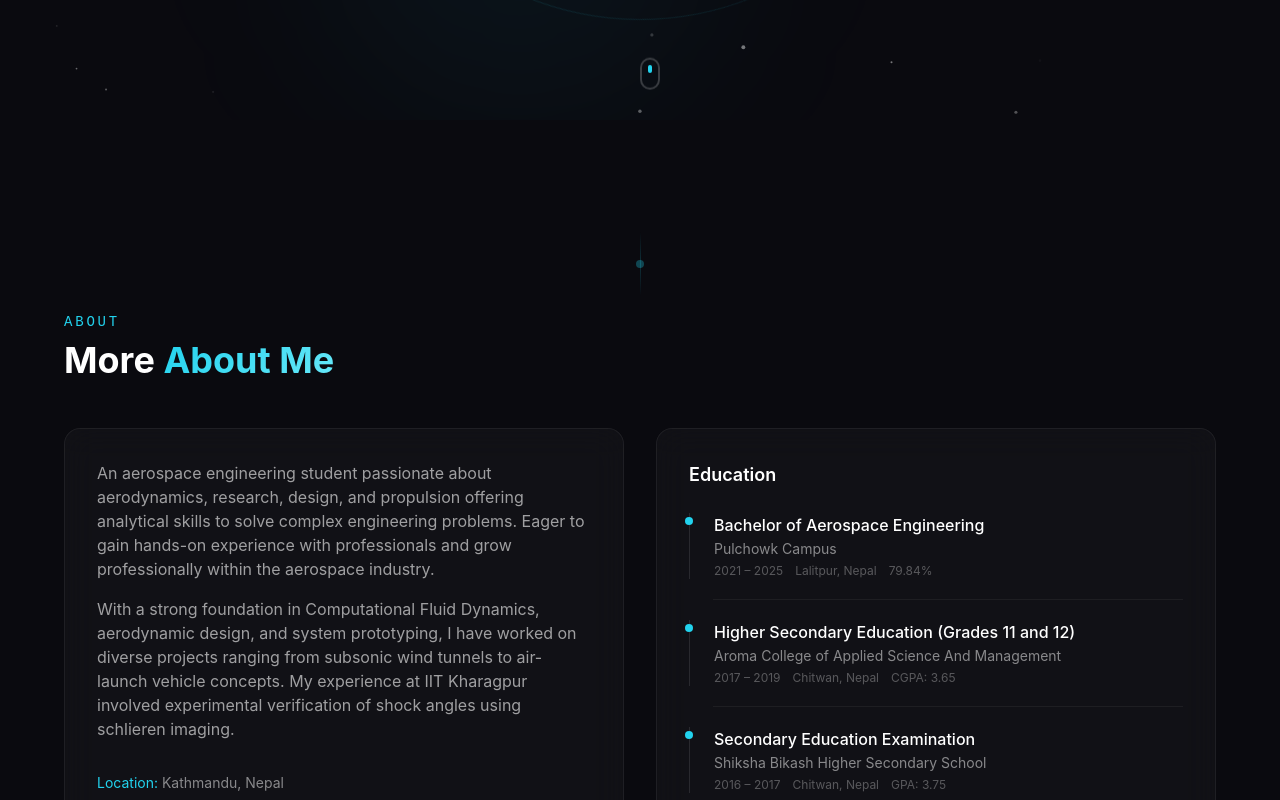
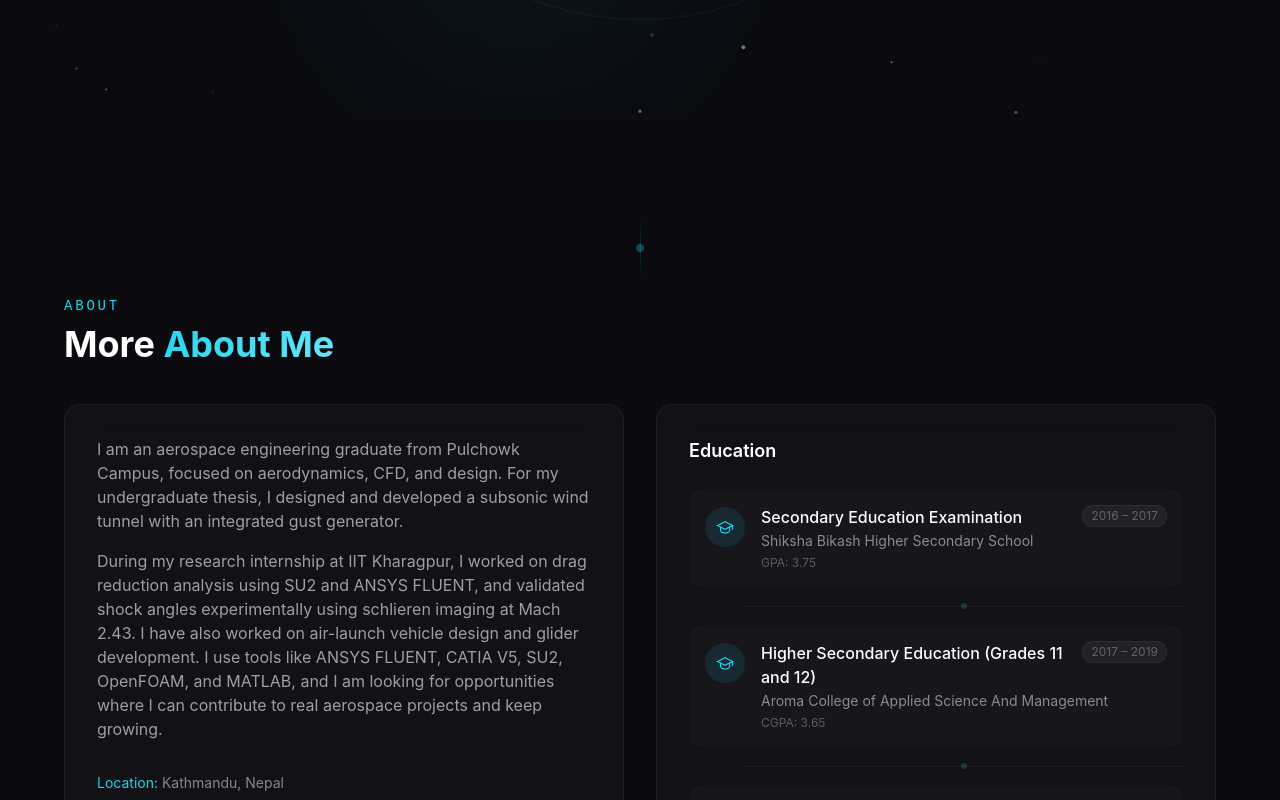
Before and after one commit to Luminex-np/aayushkhanal.github.io, a Next.js app: page / in a window 1280 px wide. Shown: the part 680-1480 px from the top of the page. Built offline with nearby package versions, Linux system fonts and the light colour scheme.

Commit message:
Education ladder layout, bio rewrite, image carousel in modal, miscellaneous moved, scroll indicator removed, spacing tightened

```diff
--- a/components/About.tsx
+++ b/components/About.tsx
@@ -6,17 +6,17 @@ export default function About() {
   const { about, skills } = portfolioData
 
   return (
-    <section id="about" className="relative py-24 px-4 sm:px-6">
+    <section id="about" className="relative py-20 px-4 sm:px-6">
       <SectionDivider />
       <div className="max-w-6xl mx-auto">
         <ScrollReveal>
           <p className="text-accent font-mono text-sm mb-2 tracking-[0.2em]">ABOUT</p>
-          <h2 className="text-3xl sm:text-4xl font-bold text-white mb-12">
+          <h2 className="text-3xl sm:text-4xl font-bold text-white mb-10">
             More <span className="text-gradient">About Me</span>
           </h2>
         </ScrollReveal>
 
-        <div className="grid md:grid-cols-2 gap-8 mb-16">
+        <div className="grid md:grid-cols-2 gap-8 mb-14">
           <ScrollReveal>
             <div className="glass rounded-2xl p-6 sm:p-8 space-y-4 h-full">
               {about.bio.map((paragraph, i) => (
@@ -65,22 +65,37 @@ export default function About() {
             <div className="glass rounded-2xl p-6 sm:p-8 h-full">
               <h3 className="text-lg font-semibold text-white mb-6">Education</h3>
               <div className="space-y-0">
-                {about.education.map((edu, i) => (
+                {[...about.education].reverse().map((edu, i) => (
                   <div key={i}>
-                    <div className="relative pl-6 border-l border-white/10">
-                      <div className="absolute left-0 top-1 w-2 h-2 -translate-x-[5px] rounded-full bg-accent" />
-                      <p className="text-white font-medium text-sm sm:text-base">{edu.degree}</p>
-                      <p className="text-white/50 text-xs sm:text-sm mt-0.5">{edu.school}</p>
-                      <div className="flex gap-3 mt-1 text-xs text-white/30">
-                        <span>{edu.period}</span>
-                        <span>{edu.location}</span>
-                        {edu.percentage && <span>{edu.percentage}</span>}
-                        {edu.cgpa && <span>CGPA: {edu.cgpa}</span>}
-                        {edu.gpa && <span>GPA: {edu.gpa}</span>}
+                    <div className="flex items-start gap-3 sm:gap-4 p-4 rounded-xl bg-white/[0.02]">
+                      <div className="w-9 h-9 sm:w-10 sm:h-10 rounded-full bg-accent/10 flex items-center justify-center shrink-0 mt-0.5">
+                        <svg width="18" height="18" viewBox="0 0 24 24" fill="none" stroke="currentColor" strokeWidth="1.5" className="text-accent">
+                          <path d="M22 10v6M2 10l10-5 10 5-10 5z" />
+                          <path d="M6 12v5c0 1.1 2.7 3 6 3s6-1.9 6-3v-5" />
+                        </svg>
+                      </div>
+                      <div className="flex-1 min-w-0">
+                        <div className="flex items-start justify-between gap-3">
+                          <h4 className="text-white font-medium text-sm sm:text-base leading-snug">{edu.degree}</h4>
+                          <span className="shrink-0 text-[10px] sm:text-xs text-white/30 bg-white/5 px-2 py-0.5 rounded-full border border-white/5 whitespace-nowrap">{edu.period}</span>
+                        </div>
+                        <p className="text-white/50 text-xs sm:text-sm mt-0.5">{edu.school}</p>
+                        <p className="text-white/30 text-xs mt-1">
+                          {edu.percentage ? `Cumulative Percentage: ${edu.percentage}` : ''}
+                          {edu.cgpa ? `CGPA: ${edu.cgpa}` : ''}
+                          {edu.gpa ? `GPA: ${edu.gpa}` : ''}
+                        </p>
                       </div>
                     </div>
                     {i < about.education.length - 1 && (
-                      <div className="border-b border-white/5 my-5 ml-6" />
+                      <div className="relative my-4 ml-14">
+                        <div className="absolute inset-0 flex items-center">
+                          <div className="w-full border-t border-white/5" />
+                        </div>
+                        <div className="relative flex justify-center">
+                          <div className="w-1.5 h-1.5 rounded-full bg-accent/20" />
+                        </div>
+                      </div>
                     )}
                   </div>
                 ))}
@@ -89,7 +104,7 @@ export default function About() {
           </ScrollReveal>
         </div>
 
-        <div className="grid sm:grid-cols-2 lg:grid-cols-3 gap-4 mb-16">
+        <div className="grid sm:grid-cols-2 lg:grid-cols-3 gap-4 mb-14">
           <SkillCard title="Technical Skills" items={skills.technical} />
           <SkillCard title="CFD Tools" items={skills.cfd} />
           <SkillCard title="Design Tools" items={skills.design} />
@@ -125,7 +140,7 @@ export default function About() {
 
 function SkillCard({ title, items }: { title: string; items: string[] }) {
   return (
-    <div className="glass rounded-2xl p-5 glass-hover h-full">
+    <div className="glass rounded-2xl p-5 h-full">
       <h4 className="text-accent font-mono text-xs tracking-widest mb-3">{title}</h4>
       <div className="flex flex-wrap gap-2">
         {items.map((item) => (
--- a/components/Hero.tsx
+++ b/components/Hero.tsx
@@ -164,16 +164,6 @@ export default function Hero() {
           </button>
         </motion.div>
       </div>
-
-      <motion.div
-        animate={{ y: [0, 10, 0] }}
-        transition={{ duration: 3, repeat: Infinity, ease: 'easeInOut' }}
-        className="absolute bottom-8 left-1/2 -translate-x-1/2 z-10"
-      >
-        <div className="w-5 h-8 border-2 border-white/20 rounded-full flex items-start justify-center p-1.5">
-          <div className="w-1 h-2 bg-accent rounded-full animate-bounce" />
-        </div>
-      </motion.div>
     </section>
   )
 }
--- /dev/null
+++ b/components/Miscellaneous.tsx
@@ -0,0 +1,31 @@
+import ScrollReveal from './ScrollReveal'
+import SectionDivider from './SectionDivider'
+import { portfolioData } from '../data/portfolio'
+
+export default function Miscellaneous() {
+  if (portfolioData.miscellaneous.length === 0) return null
+
+  return (
+    <section className="relative py-20 px-4 sm:px-6">
+      <SectionDivider />
+      <div className="max-w-6xl mx-auto">
+        <ScrollReveal>
+          <h2 className="text-3xl sm:text-4xl font-bold text-white mb-10">
+            Other <span className="text-gradient">Work</span>
+          </h2>
+        </ScrollReveal>
+        <div className="grid sm:grid-cols-2 gap-4">
+          {portfolioData.miscellaneous.map((item, i) => (
+            <ScrollReveal key={i} delay={i * 0.1}>
+              <div className="glass rounded-xl p-5 glass-hover h-full">
+                <p className="text-white font-medium text-sm">{item.title}</p>
+                <p className="text-white/40 text-xs mt-1">{item.description}</p>
+                <p className="text-white/20 text-xs mt-2">{item.period}</p>
+              </div>
+            </ScrollReveal>
+          ))}
+        </div>
+      </div>
+    </section>
+  )
+}
--- a/data/portfolio.ts
+++ b/data/portfolio.ts
@@ -5,8 +5,8 @@ export const portfolioData = {
   heroSummary: 'A passionate aerospace engineering student dedicated to aerodynamics, research, design, and propulsion. Eager to solve complex problems and contribute to the aerospace industry.',
   about: {
     bio: [
-      'An aerospace engineering student passionate about aerodynamics, research, design, and propulsion offering analytical skills to solve complex engineering problems. Eager to gain hands-on experience with professionals and grow professionally within the aerospace industry.',
-      'With a strong foundation in Computational Fluid Dynamics, aerodynamic design, and system prototyping, I have worked on diverse projects ranging from subsonic wind tunnels to air-launch vehicle concepts. My experience at IIT Kharagpur involved experimental verification of shock angles using schlieren imaging.',
+      'I am an aerospace engineering graduate from Pulchowk Campus, focused on aerodynamics, CFD, and design. For my undergraduate thesis, I designed and developed a subsonic wind tunnel with an integrated gust generator.',
+      'During my research internship at IIT Kharagpur, I worked on drag reduction analysis using SU2 and ANSYS FLUENT, and validated shock angles experimentally using schlieren imaging at Mach 2.43. I have also worked on air-launch vehicle design and glider development. I use tools like ANSYS FLUENT, CATIA V5, SU2, OpenFOAM, and MATLAB, and I am looking for opportunities where I can contribute to real aerospace projects and keep growing.',
     ],
     location: 'Kathmandu, Nepal',
     email: 'aayushkhanal.official@gmail.com',
@@ -68,6 +68,7 @@ export const portfolioData = {
         'Found the increment in heater wall length increased pressure, velocity, temperature, and heat transfer inside the body.',
       ],
       videoPlaceholder: true,
+      images: [],
     },
     {
       title: 'Development of Subsonic Wind Tunnel with Gust Generator',
@@ -80,6 +81,7 @@ export const portfolioData = {
         'Investigated the effect of design parameters on gust generator performance.',
       ],
       videoPlaceholder: true,
+      images: [],
     },
     {
       title: 'Proposed Modification of B-52H named ATOM for Air-Launch to Orbit',
@@ -92,6 +94,7 @@ export const portfolioData = {
         'Estimated cost of aircraft manufacturing as $141 million with $9.11 million per launch.',
       ],
       videoPlaceholder: true,
+      images: [],
     },
     {
       title: 'Investigation of Drag on Geometric Bodies',
@@ -102,6 +105,7 @@ export const portfolioData = {
         'Found that the rectangle had the highest drag coefficient, airfoil the lowest.',
       ],
       videoPlaceholder: true,
+      images: [],
     },
     {
       title: 'Investigation of Airfoil Thickness at Low Reynolds Number',
@@ -112,6 +116,7 @@ export const portfolioData = {
         'Found that 100% thickness offered the best balance for optimizing aerodynamic performance.',
       ],
       videoPlaceholder: true,
+      images: [],
     },
     {
       title: 'Design and Development of a Glider',
@@ -122,6 +127,7 @@ export const portfolioData = {
         'Ensured optimal center of gravity placement for stable flight.',
       ],
       videoPlaceholder: true,
+      images: [],
     },
   ],
   miscellaneous: [
--- a/pages/index.tsx
+++ b/pages/index.tsx
@@ -3,6 +3,7 @@ import Hero from '../components/Hero'
 import About from '../components/About'
 import Experience from '../components/Experience'
 import Projects from '../components/Projects'
+import Miscellaneous from '../components/Miscellaneous'
 import Footer from '../components/Footer'
 import Starfield from '../components/Starfield'
 import ScrollProgress from '../components/ScrollProgress'
@@ -18,6 +19,7 @@ export default function Home() {
       <About />
       <Experience />
       <Projects />
+      <Miscellaneous />
       <Footer />
       <BackToTop />
     </main>
```
Also changed, not shown: components/Experience.tsx (+2 -23 lines), components/ProjectModal.tsx (+57 -5 lines).
